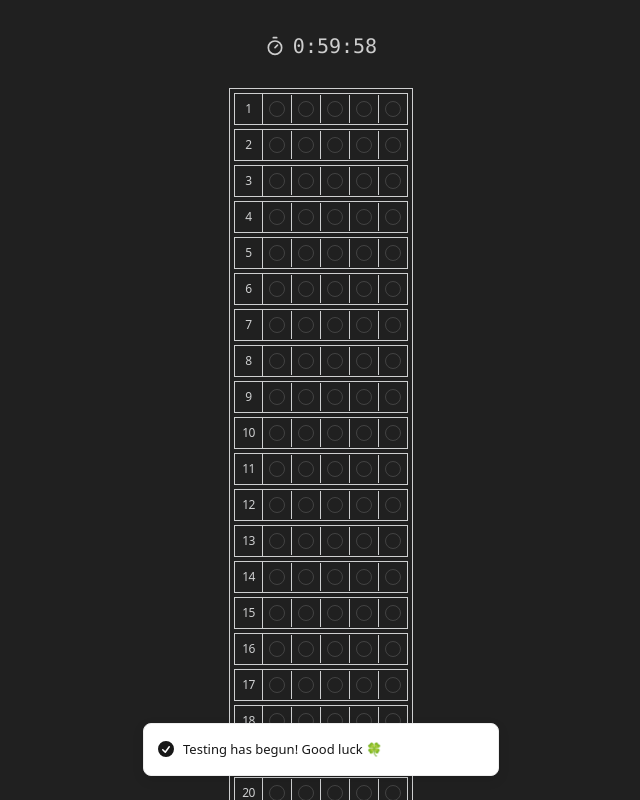
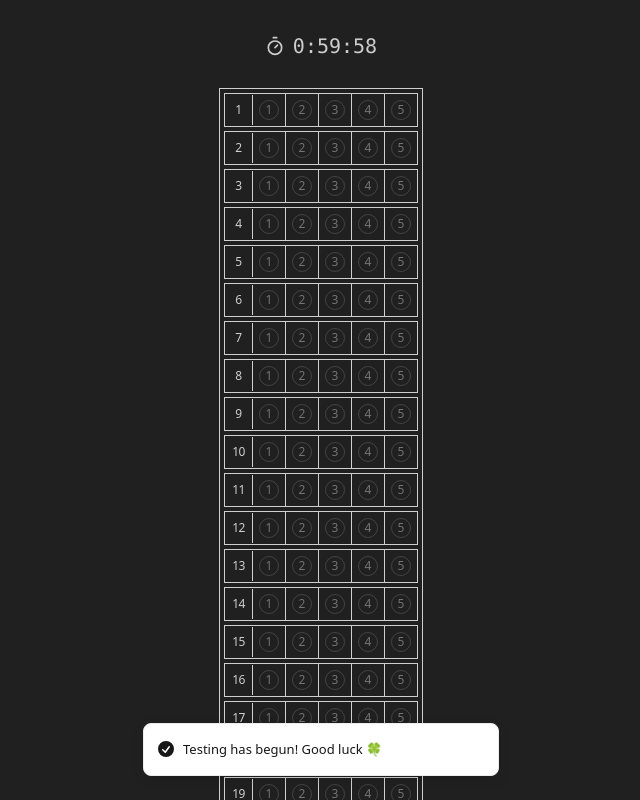
Before and after one commit to p-acid/omr-ext, a React (Vite) app in the folder sidepanel/: page / in a window 1280 px wide. Both pictures are taken after a click on the button "Start". Shown: the top 800 px of the page, without its empty margins (319-959 px from the left). Built offline with nearby package versions, Linux system fonts and the light colour scheme.

Commit message:
style: add number each answer radio ui

```diff
--- a/sidepanel/src/pages/omr/index.tsx
+++ b/sidepanel/src/pages/omr/index.tsx
@@ -36,7 +36,6 @@ export function Omr() {
         numberAsQuestions={omrOptions.numberOfQuestions}
         numberAsAnswers={omrOptions.numberOfAnswers}
       />
-      <button className="btn btn-md btn-primary w-48">Submit</button>
     </main>
   );
 }
--- a/sidepanel/src/pages/omr/ui/omr-card.tsx
+++ b/sidepanel/src/pages/omr/ui/omr-card.tsx
@@ -8,6 +8,7 @@ export function OmrCard({ numberAsAnswers, numberAsQuestions }: OmrCardProps) {
     <div className="border-neutral-content flex flex-col gap-1 border p-1">
       {Array.from({ length: numberAsQuestions }).map((_value, index) => (
         <Question
+          key={index}
           questionNumber={index + 1}
           numberAsAnswers={numberAsAnswers}
         />
@@ -30,13 +31,16 @@ function Question({ questionNumber, numberAsAnswers = 0 }: QuestionProps) {
         {Array.from({ length: numberAsAnswers }).map((_value, index) => (
           <div
             key={`${questionNumber}-${index}`}
-            className="border-neutral-content flex border-r p-1.5 last-of-type:border-r-0"
+            className="border-neutral-content relative flex border-r p-1.5 last-of-type:border-r-0"
           >
             <input
               name={`question-${questionNumber}`}
               type="radio"
-              className="radio radio-xs"
+              className="radio radio-sm"
             />
+            <span className="absolute top-[50%] left-[50%] -z-10 -translate-x-[50%] -translate-y-[50%] transform text-xs text-neutral-500">
+              {index + 1}
+            </span>
           </div>
         ))}
       </div>
```
